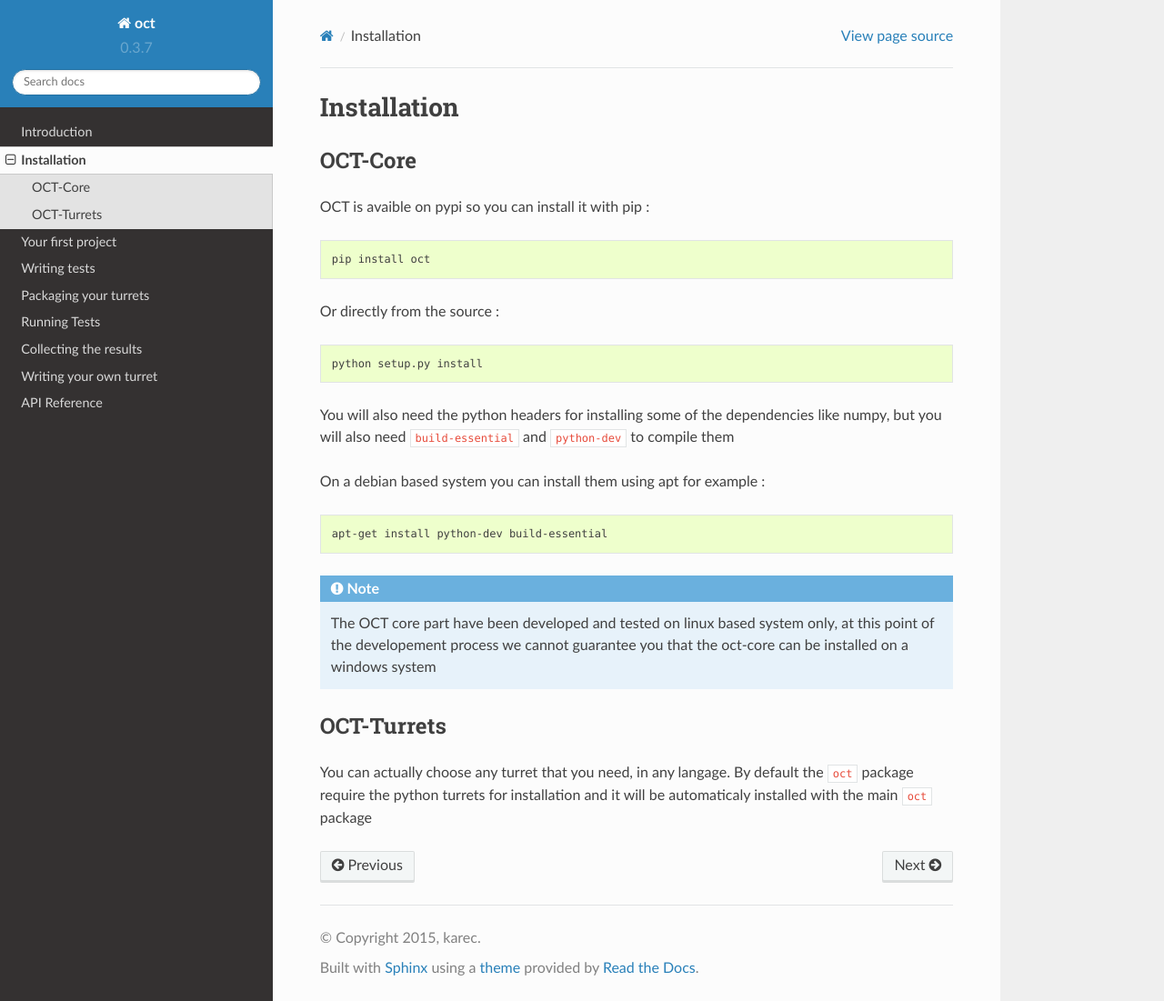
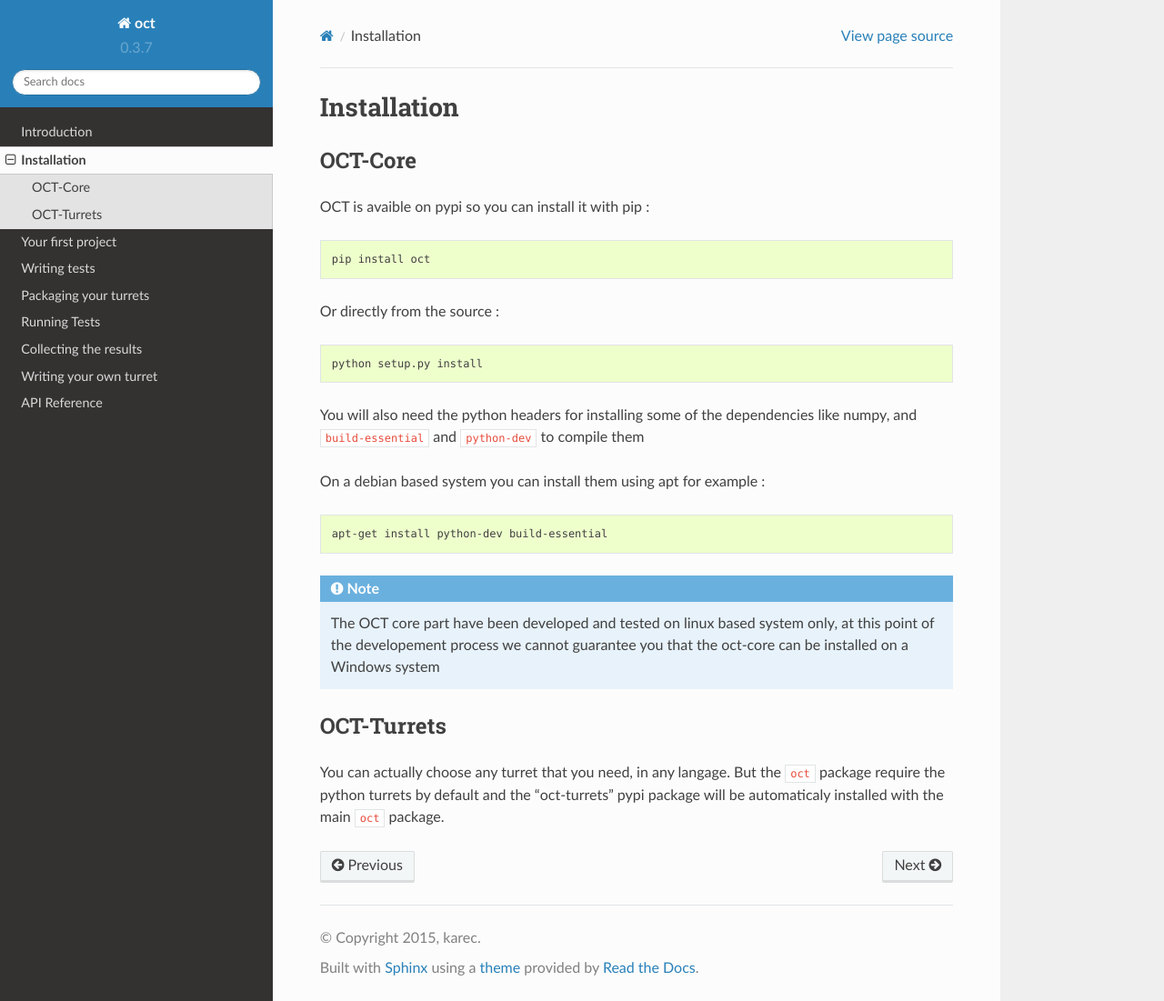
Before and after one commit to TheGhouls/oct, a Sphinx documentation site: the page built from doc/installation.rst, in a window 1280 px wide and 1101 px high. Shown: the whole window at 91% size. Built offline with Sphinx 7.4.7 and the Read the Docs theme 2.0.0, drawn with Linux system fonts in a browser that asks for light colours; pages that are not in the unit, such as notebooks, are missing from menus.

Commit message:
Simplification and more details on OCT-Turrets
- Remove a repetition in the dependencies explanation

- More explicit naming of the oct-turrets package installed with the oct
  main package.

```diff
--- a/doc/installation.rst
+++ b/doc/installation.rst
@@ -17,7 +17,7 @@ Or directly from the source :
     python setup.py install
 
 You will also need the python headers for installing some of the dependencies like
-numpy, but you will also need ``build-essential`` and ``python-dev`` to compile them
+numpy, and ``build-essential`` and ``python-dev`` to compile them
 
 On a debian based system you can install them using apt for example :
 
@@ -29,10 +29,11 @@ On a debian based system you can install them using apt for example :
 .. note::
     The OCT core part have been developed and tested on linux based system only,
     at this point of the developement process we cannot guarantee you that the oct-core
-    can be installed on a windows system
+    can be installed on a Windows system
 
 OCT-Turrets
 -----------
 
-You can actually choose any turret that you need, in any langage. By default the ``oct`` package require
-the python turrets for installation and it will be automaticaly installed with the main ``oct`` package
+You can actually choose any turret that you need, in any langage. But the
+``oct`` package require the python turrets by default and the "oct-turrets"
+pypi package will be automaticaly installed with the main ``oct`` package.
```
